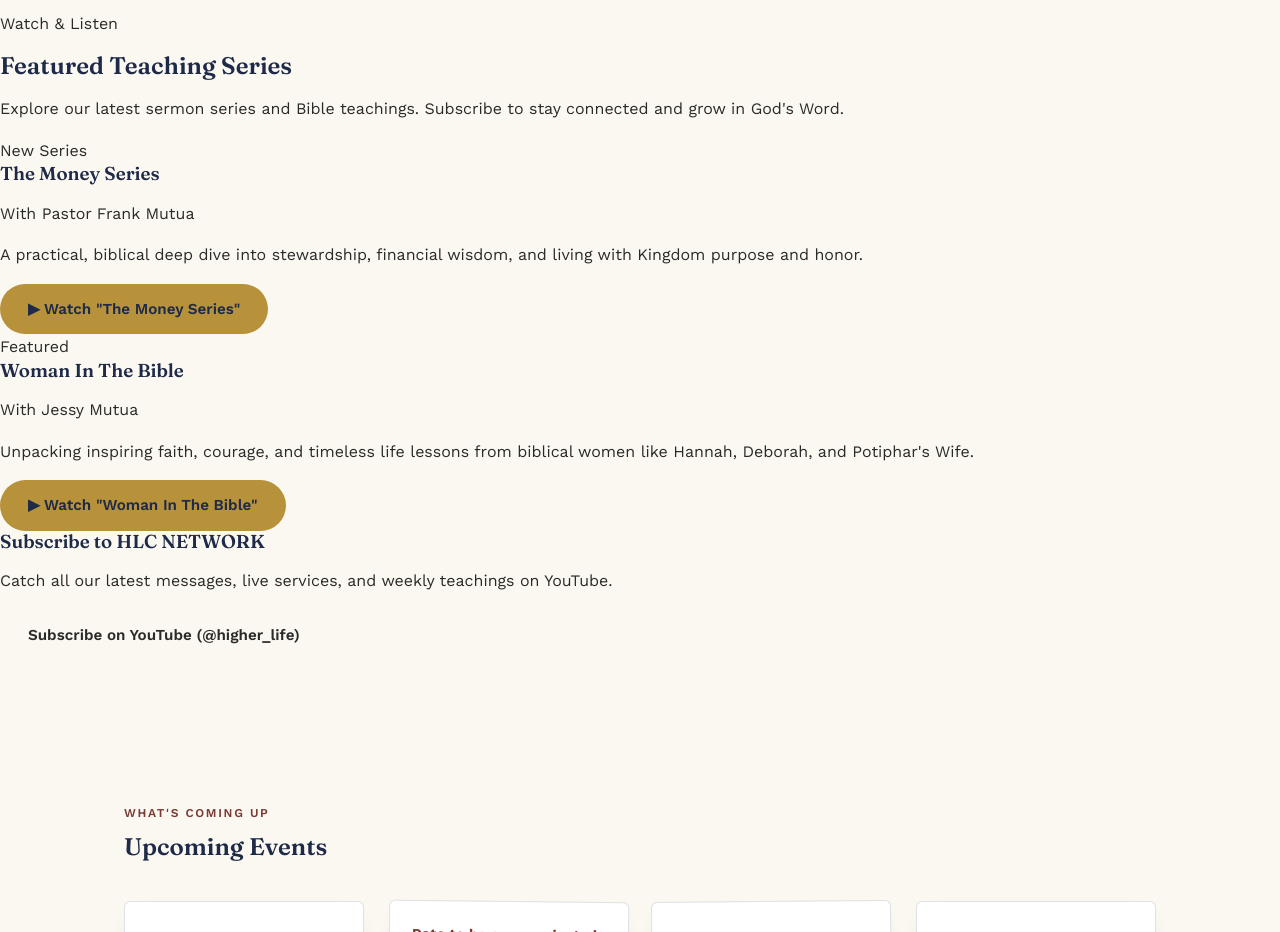
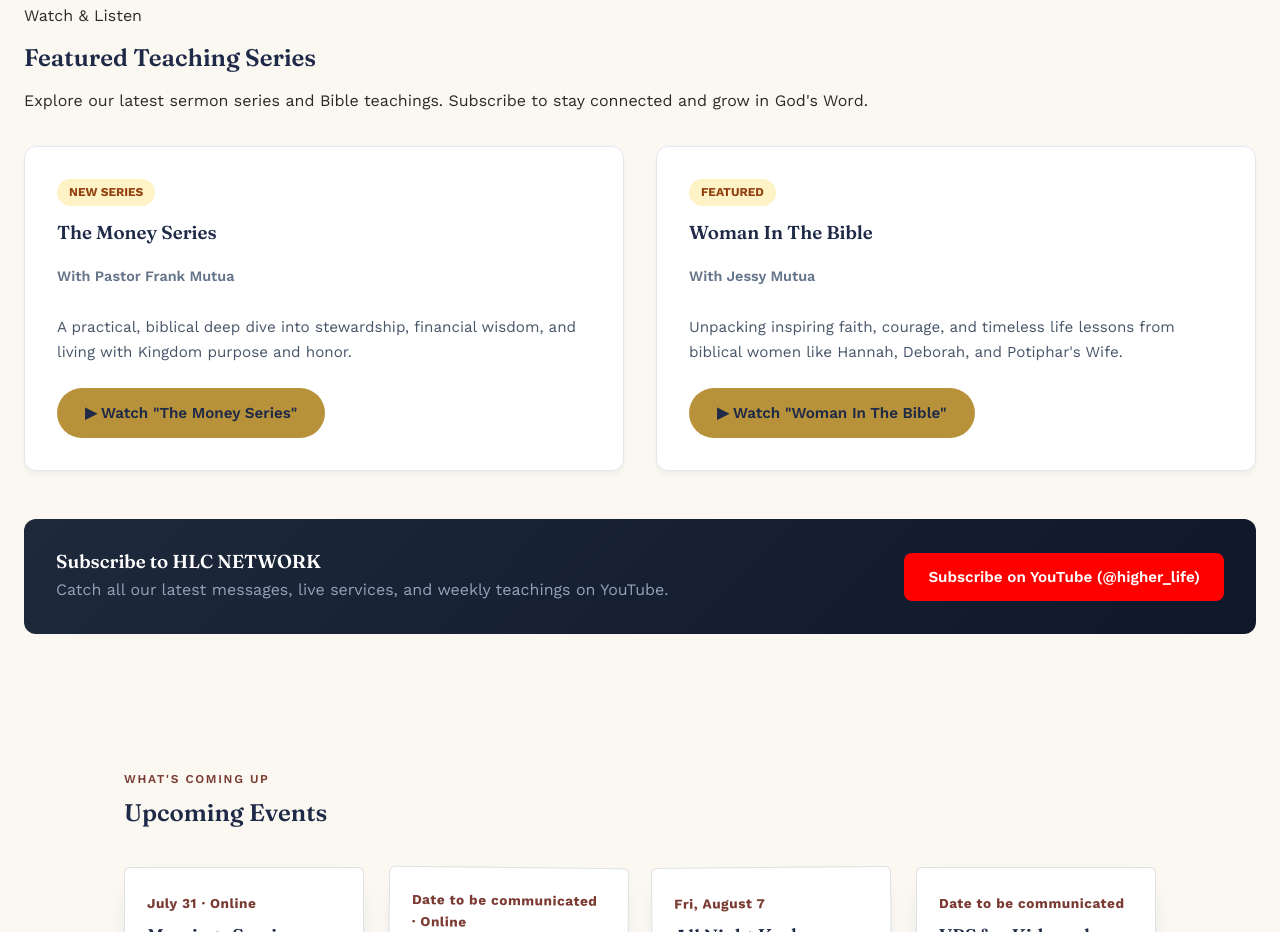
Before and after one commit to Opudo-Shaz/church-website-project, a plain HTML site: page index.html in a window 1280 px wide. Shown: the part 3465-4397 px from the top of the page. Drawn offline with nearby package versions, Linux system fonts and the light colour scheme.

Commit message:
Add styles for sermons section and YouTube banner
Added styles for sermon series and YouTube CTA banner.

```diff
--- a/css/style.css
+++ b/css/style.css
@@ -529,3 +529,92 @@
     html{scroll-behavior:auto;}
     *{transition:none !important;}
   }
+/* Featured Teaching Series */
+.sermons-section {
+  padding: 4rem 1.5rem;
+}
+
+.series-grid {
+  display: grid;
+  grid-template-columns: repeat(auto-fit, minmax(300px, 1fr));
+  gap: 2rem;
+  margin-top: 2rem;
+}
+
+.series-card {
+  background: #ffffff;
+  border: 1px solid #e2e8f0;
+  border-radius: 12px;
+  padding: 2rem;
+  box-shadow: 0 4px 6px -1px rgba(0, 0, 0, 0.05);
+  display: flex;
+  flex-direction: column;
+  justify-content: space-between;
+  position: relative;
+}
+
+.series-badge {
+  display: inline-block;
+  align-self: flex-start;
+  background-color: #fef3c7;
+  color: #92400e;
+  font-size: 0.75rem;
+  font-weight: 700;
+  padding: 0.25rem 0.75rem;
+  border-radius: 9999px;
+  margin-bottom: 1rem;
+  text-transform: uppercase;
+}
+
+.series-speaker {
+  font-size: 0.9rem;
+  font-weight: 600;
+  color: #64748b;
+  margin-bottom: 0.75rem;
+}
+
+.series-text {
+  color: #475569;
+  font-size: 0.95rem;
+  line-height: 1.6;
+  margin-bottom: 1.5rem;
+}
+
+/* YouTube CTA Banner */
+.youtube-channel-banner {
+  margin-top: 3rem;
+  background: linear-gradient(135deg, #1e293b, #0f172a);
+  color: #ffffff;
+  border-radius: 12px;
+  padding: 2rem;
+  display: flex;
+  flex-wrap: wrap;
+  align-items: center;
+  justify-content: space-between;
+  gap: 1.5rem;
+}
+
+.youtube-channel-banner h3 {
+  color: #ffffff;
+  margin-bottom: 0.25rem;
+}
+
+.youtube-channel-banner p {
+  color: #94a3b8;
+  margin: 0;
+}
+
+.btn-yt {
+  background-color: #ff0000;
+  color: #ffffff;
+  font-weight: 600;
+  padding: 0.75rem 1.5rem;
+  border-radius: 8px;
+  text-decoration: none;
+  transition: background-color 0.2s ease;
+}
+
+.btn-yt:hover {
+  background-color: #cc0000;
+  color: #ffffff;
+}
```
